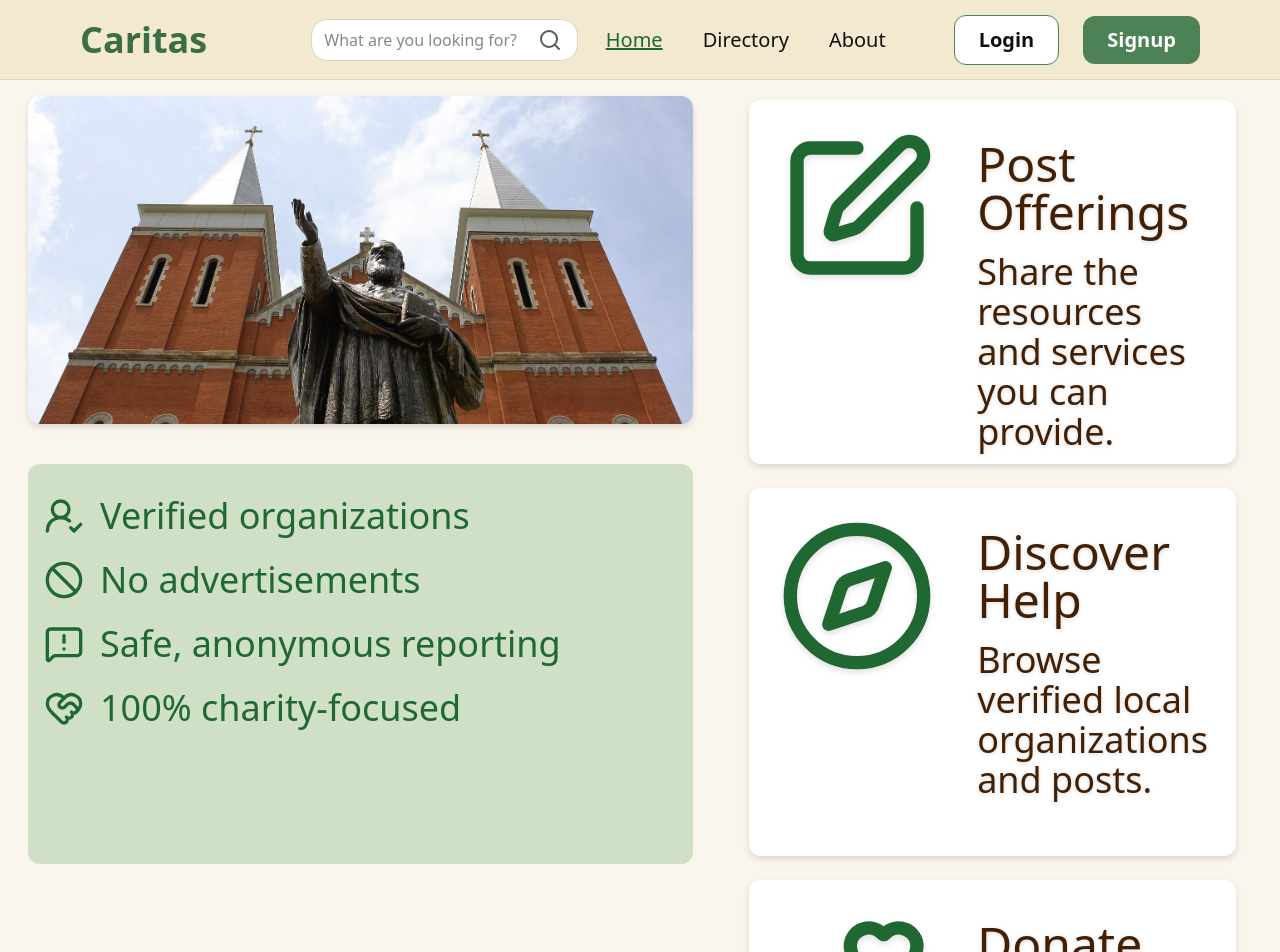
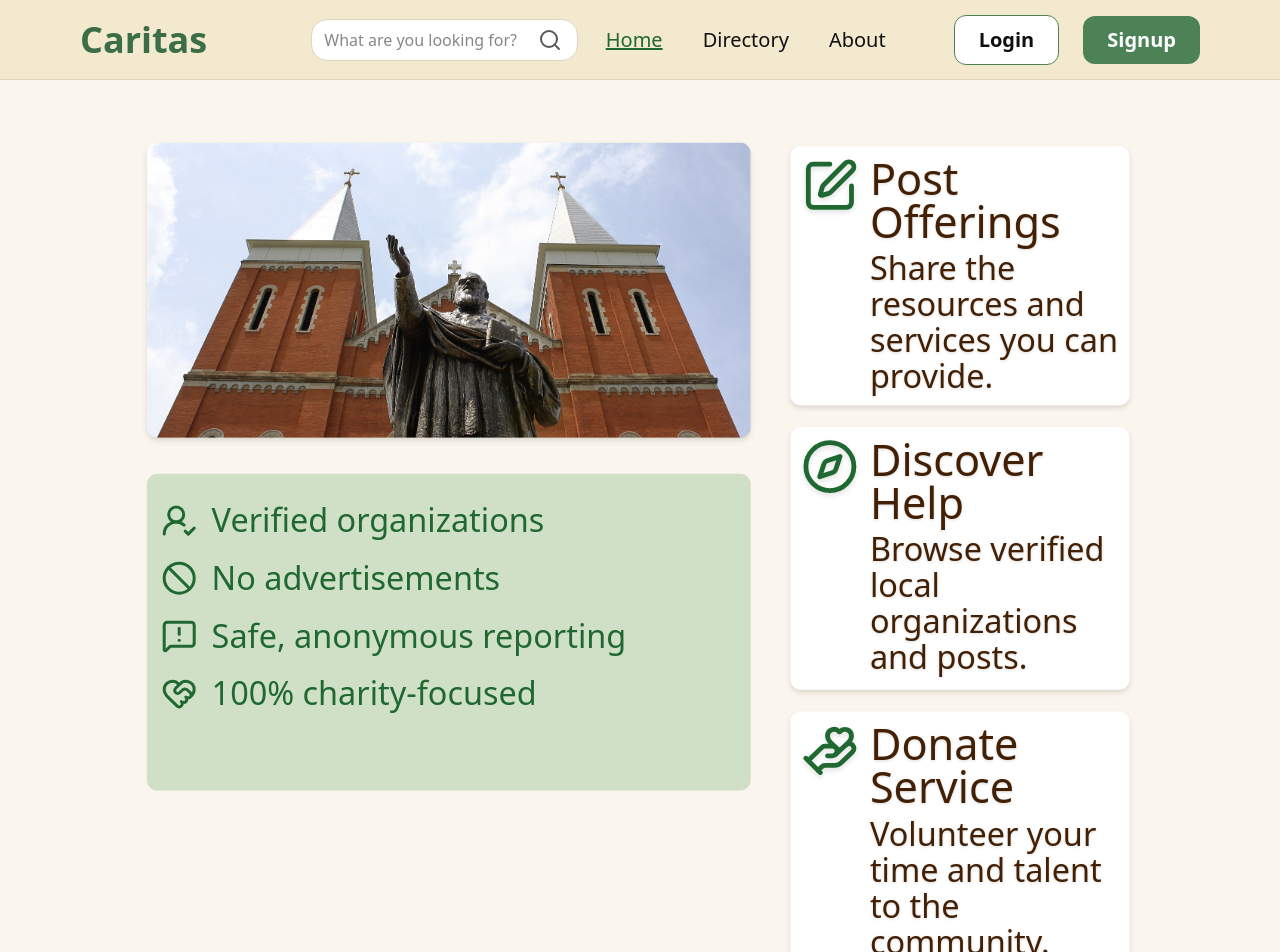
Before and after one commit to Yummypieisyummy/Caritas, a React (Vite) app in the folder frontend/: page / in a window 1280 px wide. Shown: the top 952 px of the page. Built offline with nearby package versions, Linux system fonts and the light colour scheme.

Commit message:
Added responsive scaling to HomePage component

```diff
--- a/frontend/src/components/home/FunctionCards.tsx
+++ b/frontend/src/components/home/FunctionCards.tsx
@@ -1,38 +1,77 @@
 import { SquarePen, Compass, HandHeart } from 'lucide-react';
+import { useEffect, useState } from 'react';
 
 const FunctionCards = () => {
+    const [iconSize, setIconSize] = useState(64);
+
+    useEffect(() => {
+        const handleResize = () => {
+            if (window.innerWidth < 640) {
+                setIconSize(16);
+            } else if (window.innerWidth < 768) {
+                setIconSize(32);
+            } else if (window.innerWidth < 1300) {
+                setIconSize(64);
+            } else {
+                setIconSize(160);
+            }
+        };
+
+        handleResize();
+        window.addEventListener('resize', handleResize);
+        return () => window.removeEventListener('resize', handleResize);
+    }, []);
+
     return (
-        <main className="flex h-fit">
-            <div className="grid grid-rows-3">
-                <section className="row-span-1 flex flex-row px-7 px-4 mt-1">
-                    <article className="bg-white flex rounded-xl p-3 mb-6 drop-shadow-md">
-                        <SquarePen className="h-40 w-40 text-text-green flex-shrink-0 mt-4 ml-4 mb-6 drop-shadow-md" />
-                        <div className="flex-1 ml-10 mr-4">
-                            <p className="flex text-yellow-950 text-5xl mt-7 drop-shadow-sm"> Post Offerings </p>
-                            <p className="flex text-yellow-950 text-4xl mt-4 drop-shadow-sm"> Share the resources and services you can provide. </p>
+        <div className="flex flex-col md:flex-col h-fit w-full">
+            <div className="grid grid-cols-1 md:grid-rows-3 gap-4 md:gap-0 w-full">
+                <section className="col-span-1 md:row-span-1 flex flex-row px-4 md:px-4 mt-1 md:mt-1">
+                    <article className="bg-white flex flex-col lg:flex-row rounded-xl p-3 mb-2 md:mb-6 drop-shadow-md w-full gap-3">
+                        <div className="flex flex-col items-center lg:items-start lg:hidden">
+                            <SquarePen size={iconSize} className="text-text-green flex-shrink-0 drop-shadow-md mb-2" />
+                            <p className="text-yellow-950 text-lg md:text-3xl lg:text-5xl drop-shadow-sm text-center lg:text-left"> Post Offerings </p>
+                            <p className="text-yellow-950 text-xs md:text-base lg:text-4xl mt-2 drop-shadow-sm text-center lg:text-left"> Share the resources and services you can provide. </p>
+                        </div>
+
+                        <SquarePen size={iconSize} className="hidden lg:block text-text-green flex-shrink-0 drop-shadow-md" />
+                        <div className="hidden lg:flex flex-col w-full">
+                            <p className="text-yellow-950 text-lg md:text-3xl lg:text-5xl drop-shadow-sm"> Post Offerings </p>
+                            <p className="text-yellow-950 text-xs md:text-base lg:text-4xl mt-2 drop-shadow-sm"> Share the resources and services you can provide. </p>
                         </div>
                     </article>
                 </section>
-                <section className="row-start-2 flex flex-row px-7 px-4">
-                    <article className="bg-white row-start-2 rounded-xl p-3 flex flex-row mb-6 drop-shadow-md">
-                        <Compass className="h-40 w-40 text-text-green flex-shrink-0 mt-4 ml-4 mb-6 drop-shadow-md" />
-                        <div className="flex-1 ml-10 mr-4">
-                            <p className="flex text-yellow-950 text-5xl mt-7 drop-shadow-sm"> Discover Help </p>
-                            <p className="flex text-yellow-950 text-4xl mt-4 drop-shadow-sm"> Browse verified local organizations and posts. </p>
+                <section className="col-span-1 md:row-start-2 flex flex-row px-4 md:px-4">
+                    <article className="bg-white row-start-2 rounded-xl p-3 flex flex-col lg:flex-row mb-2 md:mb-6 drop-shadow-md w-full gap-3">
+                        <div className="flex flex-col items-center lg:items-start lg:hidden">
+                            <Compass size={iconSize} className="text-text-green flex-shrink-0 drop-shadow-md mb-2" />
+                            <p className="text-yellow-950 text-lg md:text-3xl lg:text-5xl drop-shadow-sm text-center lg:text-left"> Discover Help </p>
+                            <p className="text-yellow-950 text-xs md:text-base lg:text-4xl mt-2 drop-shadow-sm text-center lg:text-left"> Browse verified local organizations and posts. </p>
+                        </div>
+
+                        <Compass size={iconSize} className="hidden lg:block text-text-green flex-shrink-0 drop-shadow-md" />
+                        <div className="hidden lg:flex flex-col w-full">
+                            <p className="text-yellow-950 text-lg md:text-3xl lg:text-5xl drop-shadow-sm"> Discover Help </p>
+                            <p className="text-yellow-950 text-xs md:text-base lg:text-4xl mt-2 drop-shadow-sm"> Browse verified local organizations and posts. </p>
                         </div>
                     </article>
                 </section>
-                <section className="row-span-1 flex flex-row px-7 px-4">
-                    <article className="bg-white row-start-3 rounded-xl p-3 flex flex-row mb-6 drop-shadow-md">
-                        <HandHeart className="h-40 w-40 text-text-green flex-shrink-0 mt-4 ml-4 mb-6 drop-shadow-md" />
-                        <div className="flex-1 ml-10 mr-4">
-                            <p className="flex text-yellow-950 text-5xl mt-7 drop-shadow-sm"> Donate Service </p>
-                            <p className="flex text-yellow-950 text-4xl mt-4 drop-shadow-sm"> Volunteer your time and talent to the community. </p>
+                <section className="col-span-1 md:row-span-1 flex flex-row px-4 md:px-4">
+                    <article className="bg-white row-start-3 rounded-xl p-3 flex flex-col lg:flex-row mb-2 md:mb-6 drop-shadow-md w-full gap-3">
+                        <div className="flex flex-col items-center lg:items-start lg:hidden">
+                            <HandHeart size={iconSize} className="text-text-green flex-shrink-0 drop-shadow-md mb-2" />
+                            <p className="text-yellow-950 text-lg md:text-3xl lg:text-5xl drop-shadow-sm text-center lg:text-left"> Donate Service </p>
+                            <p className="text-yellow-950 text-xs md:text-base lg:text-4xl mt-2 drop-shadow-sm text-center lg:text-left"> Volunteer your time and talent to the community. </p>
+                        </div>
+
+                        <HandHeart size={iconSize} className="hidden lg:block text-text-green flex-shrink-0 drop-shadow-md" />
+                        <div className="hidden lg:flex flex-col w-full">
+                            <p className="text-yellow-950 text-lg md:text-3xl lg:text-5xl drop-shadow-sm"> Donate Service </p>
+                            <p className="text-yellow-950 text-xs md:text-base lg:text-4xl mt-2 drop-shadow-sm"> Volunteer your time and talent to the community. </p>
                         </div>
                     </article>
                 </section>
             </div>
-        </main>
+        </div>
     );
 };
 
--- a/frontend/src/components/home/SellingPoints.tsx
+++ b/frontend/src/components/home/SellingPoints.tsx
@@ -2,23 +2,23 @@ import { UserRoundCheck, Ban, MessageSquareWarning, HeartHandshake } from 'lucid
 
 const SellingPoints = () => {
     return (
-        <article className="flex flex-col bg-filter-bg w-full h-full rounded-xl mb-2">
+        <article className="flex flex-col bg-filter-bg w-full rounded-xl mb-2">
             <header className="mb-8 ml-4"/>
-            <p className="text-2xl mb-6 ml-4 flex flex-row items-center">
+            <p className="mb-6 ml-4 flex flex-row items-center">
               <UserRoundCheck className="h-10 w-10 text-text-green mr-4 flex-shrink-0" />
-              <span className="text-text-green text-4xl"> Verified organizations </span>
+              <span className="text-text-green text-lg sm:text-2xl md:text-3xl lg:text-4xl"> Verified organizations </span>
             </p>
-            <p className="text-2xl mb-6 ml-4 flex flex-row items-center">
+            <p className="mb-6 ml-4 flex flex-row items-center">
               <Ban className="h-10 w-10 text-text-green mr-4 flex-shrink-0" />
-              <span className="text-text-green text-4xl"> No advertisements </span>
+              <span className="text-text-green text-lg sm:text-2xl md:text-3xl lg:text-4xl"> No advertisements </span>
             </p>
-            <p className="text-2xl mb-6 ml-4 flex flex-row items-center">
+            <p className="mb-6 ml-4 flex flex-row items-center">
               <MessageSquareWarning className="h-10 w-10 text-text-green mr-4 flex-shrink-0" />
-              <span className="text-text-green text-4xl"> Safe, anonymous reporting </span>
+              <span className="text-text-green text-lg sm:text-2xl md:text-3xl lg:text-4xl"> Safe, anonymous reporting </span>
             </p>
-            <p className="text-2xl mb-12 ml-4 flex flex-row items-center">
+            <p className="mb-12 ml-4 flex flex-row items-center">
               <HeartHandshake className="h-10 w-10 text-text-green mr-4 flex-shrink-0" />
-              <span className="text-text-green text-4xl"> 100% charity-focused </span>
+              <span className="text-text-green text-lg sm:text-2xl md:text-3xl lg:text-4xl"> 100% charity-focused </span>
             </p>
         </article>
     );
--- a/frontend/src/pages/HomePage.tsx
+++ b/frontend/src/pages/HomePage.tsx
@@ -7,15 +7,15 @@ const SVC_Basilica = new URL('../assets/SVC_Basilica.jpg', import.meta.url).href
 
 const HomePage = () => {
   return (
-  <main className="flex min-h-[calc(100vh-5rem)]">
+  <main className="flex min-h-[calc(100vh-5rem)] mx-auto md:scale-80 lg:scale-90 lg:px-16">
     <div className="flex px-7">
       <div className="grid grid-rows-2 h-[calc(100vh-5rem)]">
           <section className="row-span-1 flex flex-row flex-1 py-4 justify-center">
             <img src={SVC_Basilica} alt="SVC Basilica" className="w-full h-auto object-cover rounded-xl drop-shadow-md" />
           </section>
-          <section className="row-start-2 mt-6 flex flex-row flex-1 min-h-[calc(100vh-25rem)]">
+            <section className="row-start-2 mt-6 flex flex-row flex-1 h-full">
             <SellingPoints />
-          </section>
+            </section>
       </div>
     </div>
     <div className="flex mt-4 mr-4">
```
Also changed, not shown: 1 other file (tests, documents, lock files or other folders).
